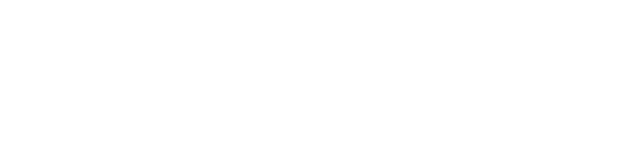
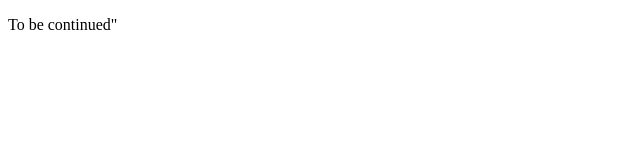
Before and after one commit to biggib01/DevOPsLAB03_P1, a plain HTML site: page index.html in a window 1280 px wide. Shown: the whole page, without its empty margins (0-640 px from the left). Drawn offline with Linux system fonts and the light colour scheme.

Commit message:
continued

```diff
--- a/index.html
+++ b/index.html
@@ -7,6 +7,6 @@
     <title>Document</title>
 </head>
 <body>
-
+    <p>To be continued"</p>
 </body>
 </html>
```
